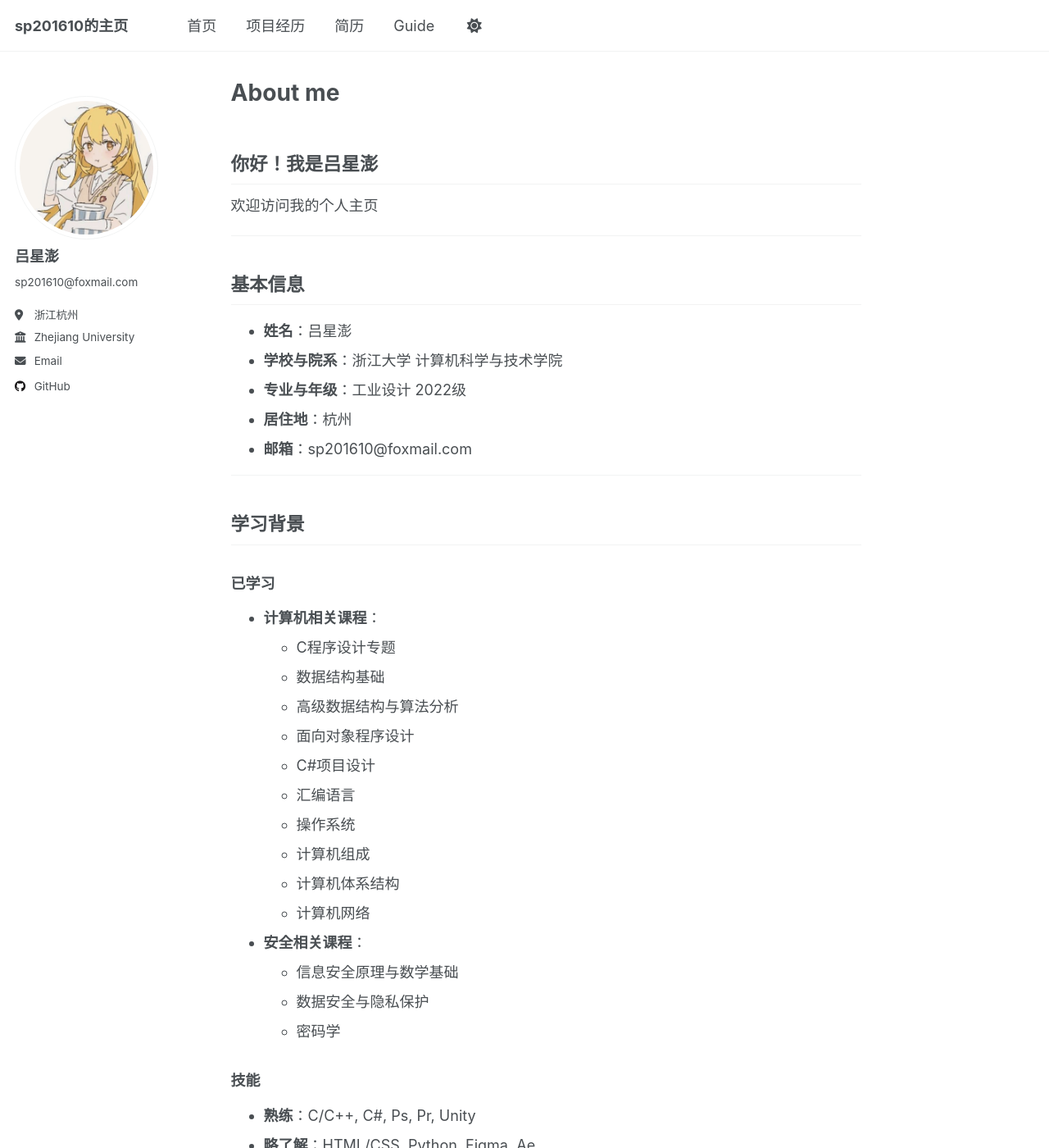
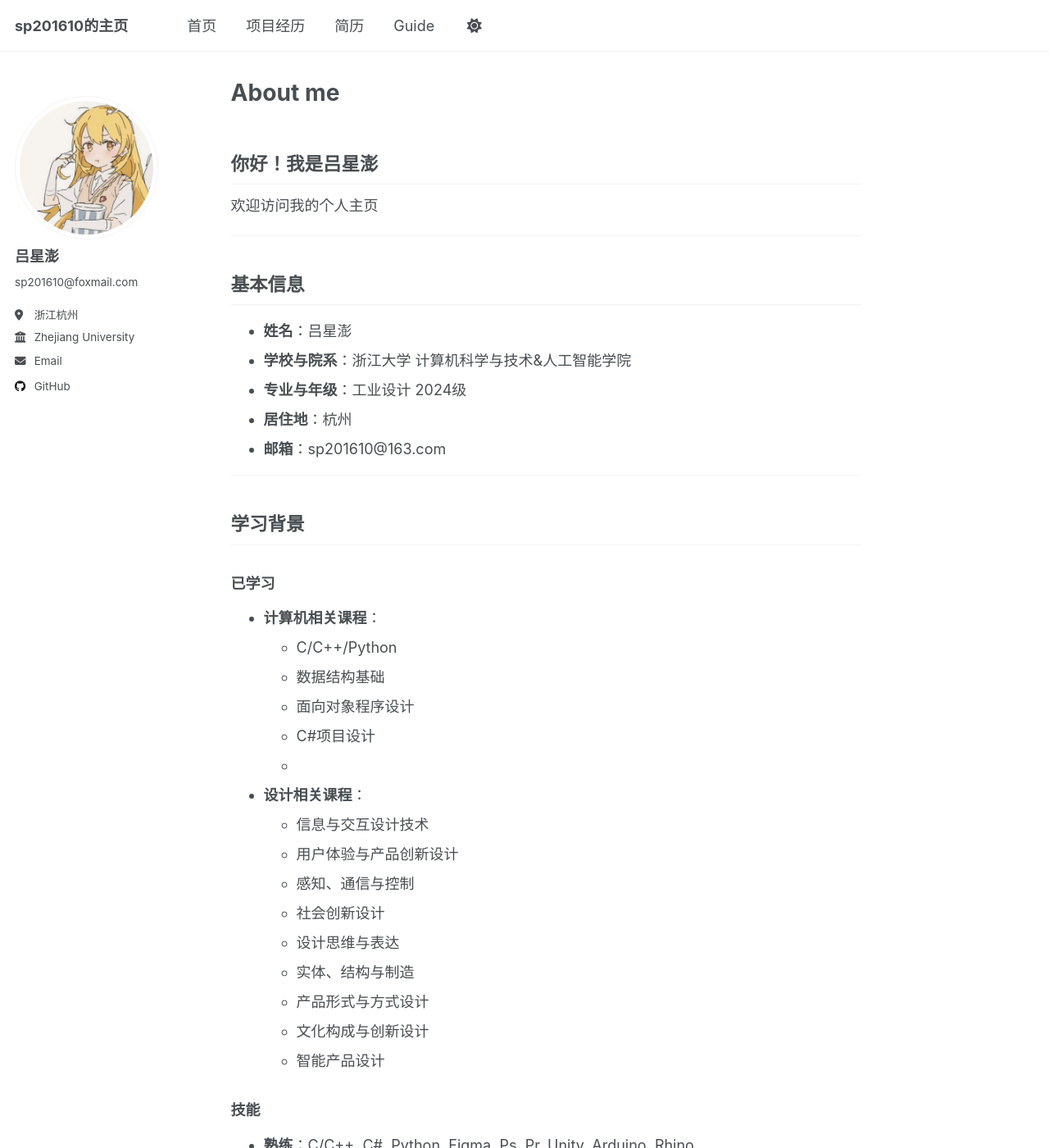
Before and after one commit to sp201610/sp201610.github.io, a Jekyll site: the page built from _pages/about.md, in a window 1280 px wide and 1400 px high. Shown: the whole window at 82% size. Built offline with Jekyll 4.4.1, drawn with Linux system fonts in a browser that asks for light colours; some of the changed text lies outside the part shown.

Commit message:
Update about.md

```diff
--- a/_pages/about.md
+++ b/_pages/about.md
@@ -16,10 +16,10 @@ redirect_from:
 ## 基本信息
 
 - **姓名**：吕星澎
-- **学校与院系**：浙江大学 计算机科学与技术学院
-- **专业与年级**：工业设计 2022级
+- **学校与院系**：浙江大学 计算机科学与技术&人工智能学院
+- **专业与年级**：工业设计 2024级
 - **居住地**：杭州
-- **邮箱**：sp201610@foxmail.com
+- **邮箱**：sp201610@163.com
 
 ---
 
@@ -28,24 +28,25 @@ redirect_from:
 ### 已学习
 
 - **计算机相关课程**：
-  - C程序设计专题
+  - C/C++/Python
   - 数据结构基础
-  - 高级数据结构与算法分析
   - 面向对象程序设计
   - C#项目设计
-  - 汇编语言
-  - 操作系统
-  - 计算机组成
-  - 计算机体系结构
-  - 计算机网络
-- **安全相关课程**：
-  - 信息安全原理与数学基础
-  - 数据安全与隐私保护
-  - 密码学
+  -
+- **设计相关课程**：
+  - 信息与交互设计技术
+  - 用户体验与产品创新设计
+  - 感知、通信与控制
+  - 社会创新设计
+  - 设计思维与表达
+  - 实体、结构与制造
+  - 产品形式与方式设计
+  - 文化构成与创新设计
+  - 智能产品设计
 
 ### 技能
 
-- **熟练**：C/C++, C#, Ps, Pr, Unity
-- **略了解**：HTML/CSS, Python, Figma, Ae
+- **熟练**：C/C++, C#, Python, Figma, Ps, Pr, Unity, Arduino, Rhino
+- **略了解**：Blender, Excel, HTML/CSS, Ae
 
 ---
```
